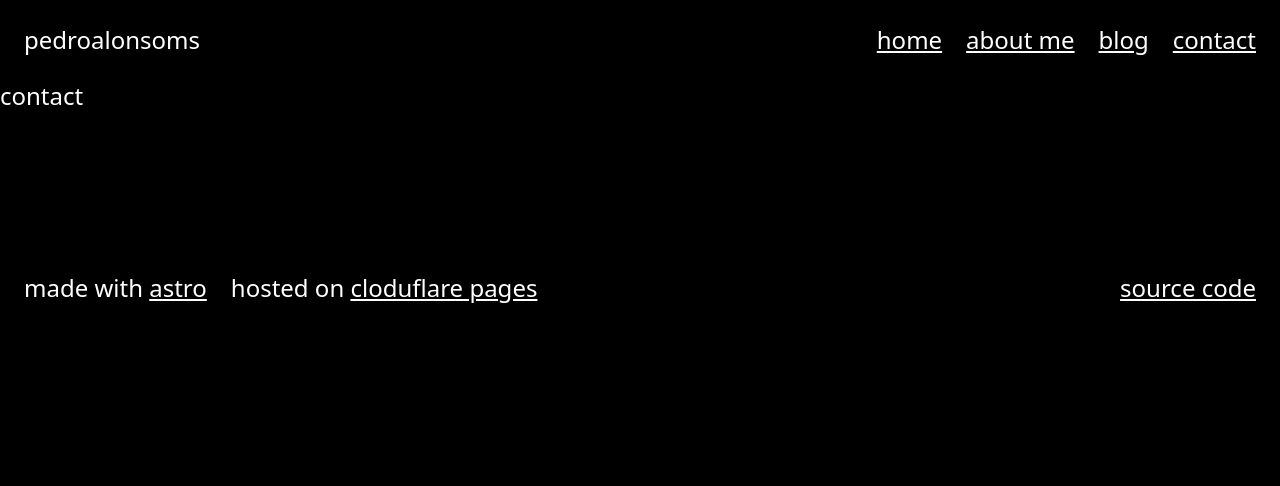
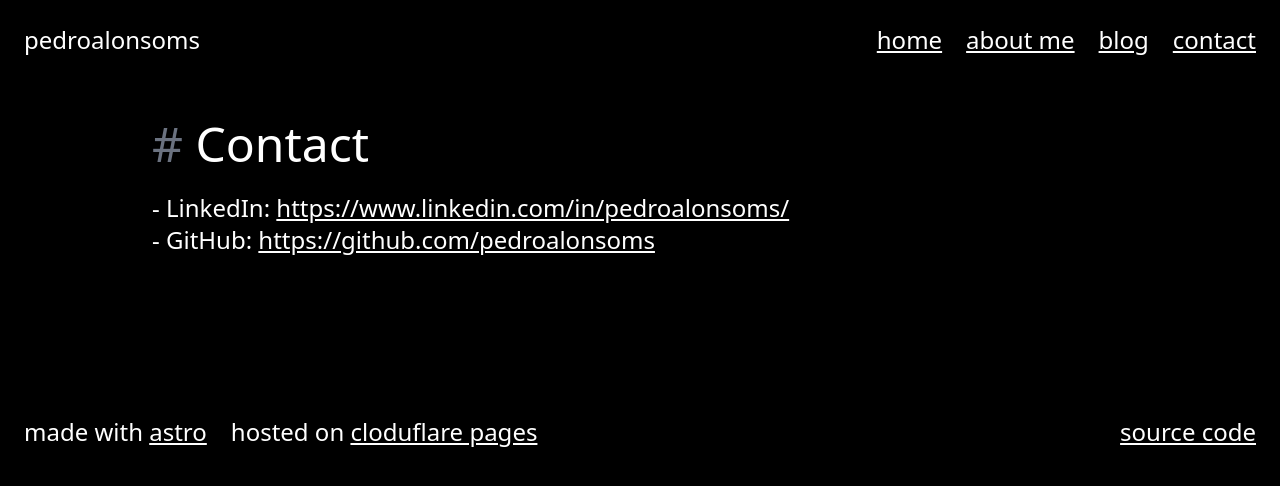
Before and after one commit to pedroalonsoms/pedroalonsoms, an Astro site: page /contact in a window 1280 px wide. Built offline with nearby package versions, Linux system fonts and the light colour scheme; Astro itself is replaced by a stand-in of ours; a web font is replaced by a local one.

Commit message:
blog and contact pages

```diff
--- a/src/pages/blog/index.astro
+++ b/src/pages/blog/index.astro
@@ -2,4 +2,14 @@
 import Layout from "../../layouts/Layout.astro";
 ---
 
-<Layout title="pedroalonsoms">blog</Layout>
+<Layout title="pedroalonsoms - blog">
+  <main class="max-w-screen-lg mx-auto px-6">
+    <section class="pt-10">
+      <h1 class="text-5xl">
+        <span class="text-gray-500">#</span> Blog
+      </h1>
+
+      <p class="pt-6">Coming soon!</p>
+    </section>
+  </main>
+</Layout>
--- a/src/pages/contact/index.astro
+++ b/src/pages/contact/index.astro
@@ -2,4 +2,35 @@
 import Layout from "../../layouts/Layout.astro";
 ---
 
-<Layout title="pedroalonsoms">contact</Layout>
+<Layout title="pedroalonsoms - contact">
+  <main class="max-w-screen-lg mx-auto px-6">
+    <section class="pt-10">
+      <h1 class="text-5xl">
+        <span class="text-gray-500">#</span> Contact
+      </h1>
+
+      <ul class="pt-6">
+        <li>
+          <strong>- LinkedIn:</strong>
+          <a
+            class="underline"
+            target="_blank"
+            href="https://www.linkedin.com/in/pedroalonsoms/"
+          >
+            https://www.linkedin.com/in/pedroalonsoms/
+          </a>
+        </li>
+        <li>
+          <strong>- GitHub:</strong>
+          <a
+            class="underline"
+            target="_blank"
+            href="https://github.com/pedroalonsoms"
+          >
+            https://github.com/pedroalonsoms
+          </a>
+        </li>
+      </ul>
+    </section>
+  </main>
+</Layout>
```
